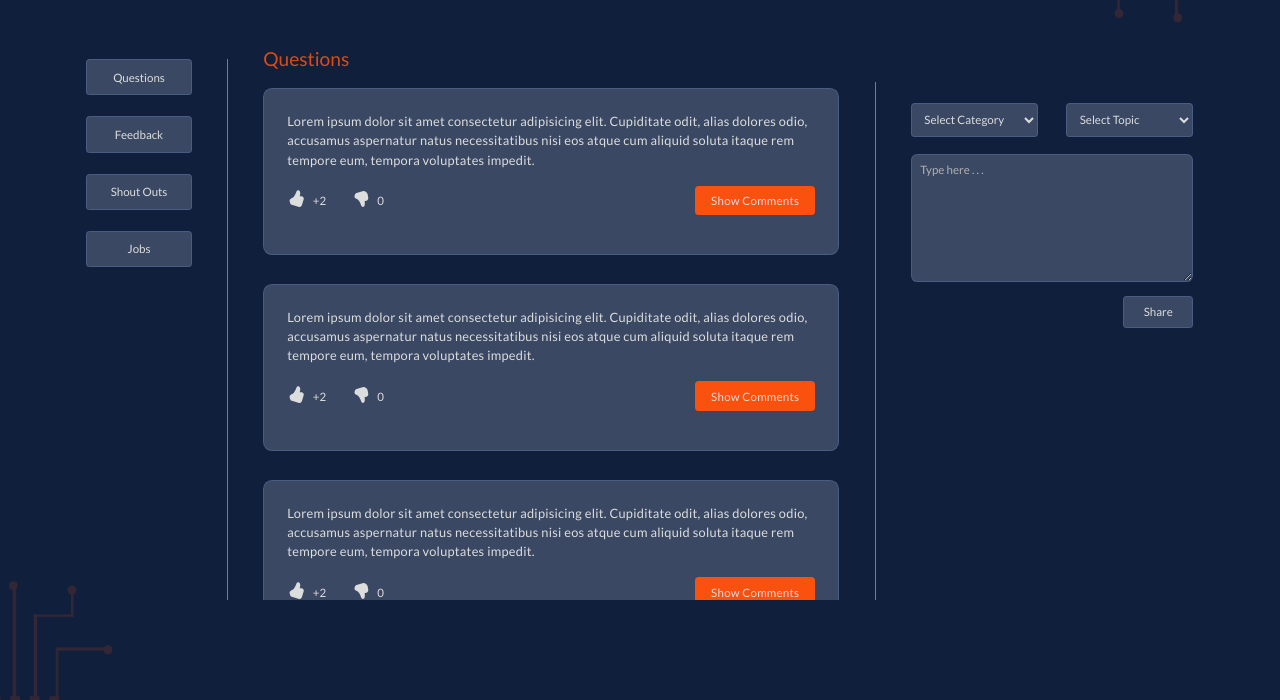
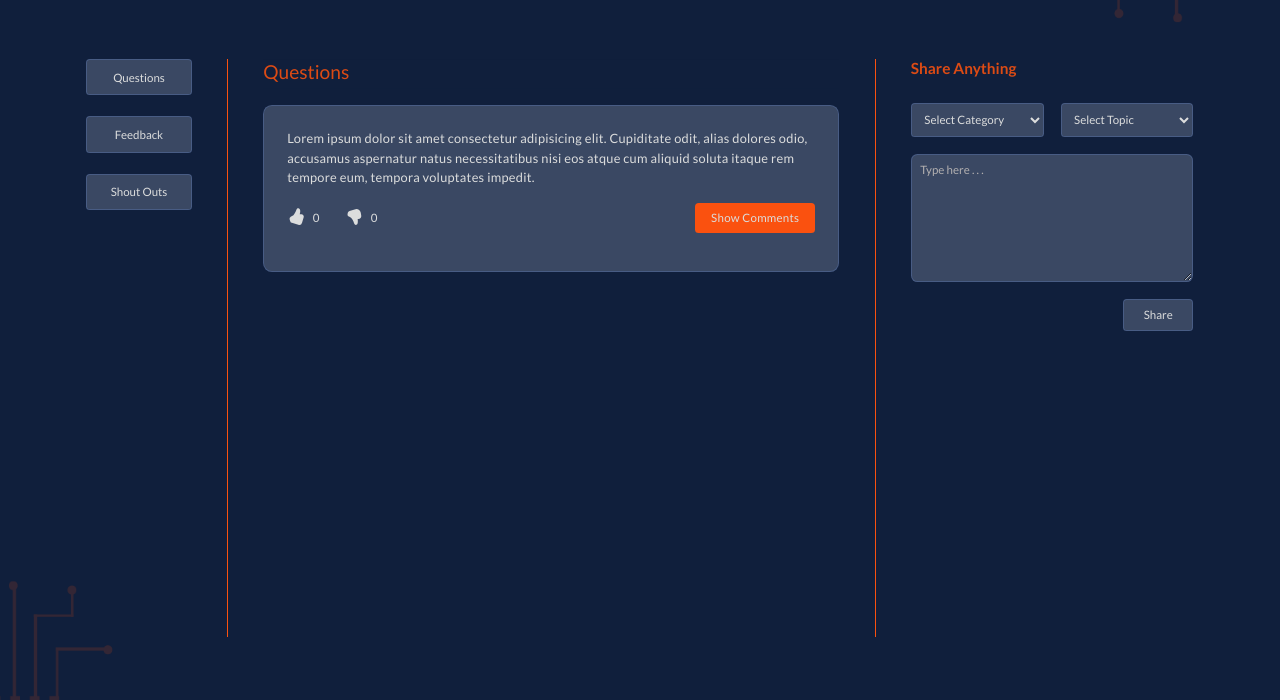
Before and after one commit to thesmartcoder7/moringa-feedback, a Flask app: page /user in a window 1280 px wide. Shown: the part 100-800 px from the top of the page. Run offline with Flask 2, Linux system fonts and the light colour scheme.

Commit message:
style: stucture and style the main feedback view

```diff
--- a/app/static/css/user.css
+++ b/app/static/css/user.css
@@ -34,6 +34,16 @@
   width: 100%;
   height: 100%;
   padding: 2% 4%;
+}
+
+@keyframes appear {
+  0% {
+    opacity: 0;
+  }
+
+  100% {
+    opacity: 1;
+  }
 }
 
 /* - - -  header styling - - - */
@@ -123,7 +133,7 @@
 #content {
   display: flex;
   padding-top: 5%;
-  height: 80%;
+  height: 85%;
 }
 
 #content #nav {
@@ -170,16 +180,17 @@
 }
 
 #content #main-view .main-content h1 {
-  margin-top: -1%;
+  margin-top: -2%;
   width: 100%;
   background-color: #101f3c;
-  position: fixed;
+  position: sticky;
+  top: 0;
   color: #fa520fde;
   font-size: 1.5vw;
   text-transform: capitalize;
-  margin-bottom: 3%;
+  margin-bottom: 1%;
+  padding-bottom: 1%;
   font-weight: 500;
-  padding-bottom: 1%;
 }
 
 #content #main-view .main-content .feedback {
@@ -187,18 +198,20 @@
 }
 
 #content #main-view .main-content .feedback .feedback-div {
-  margin-top: 5%;
+  margin-top: 4%;
   border-radius: 0.7vw;
   background-color: #3a4863;
   border: 0.1vw solid #668cd14d;
   padding: 4%;
 }
 
-#content #main-view .main-content .feedback .feedback-div hr {
-  background-color: #dcdddd48;
-  border: none;
-  outline: none;
-  height: 0.05vw;
+#content #main-view .main-content {
+  display: none;
+}
+
+#content #main-view .active {
+  display: block;
+  animation: appear 1s;
 }
 
 #content #main-view .main-content .feedback .feedback-div .stats {
@@ -317,6 +330,7 @@
   outline: none;
   background-color: transparent;
   padding: 2%;
+  font-size: 0.9vw;
 }
 
 #content
@@ -399,7 +413,7 @@
 }
 
 #share-anything form select {
-  width: 45%;
+  width: 47%;
   outline: none;
   border: 0.1vw solid #668cd14d;
   background-color: #3a4863;
@@ -414,11 +428,11 @@
   height: 10vw;
   outline: none;
   border-radius: 0.5vw;
-  margin-bottom: 5%;
+  margin-bottom: 6%;
   border-color: #668cd14d;
   background-color: #3a4863;
+  padding: 3%;
   font-size: 0.9vw;
-  padding: 3%;
 }
 
 #share-anything form textarea::placeholder {
--- a/app/static/js/user.js
+++ b/app/static/js/user.js
@@ -7,59 +7,23 @@
 
 let pitch_form = document.querySelector("#share-form");
 
-// let voteforms = document.querySelectorAll(".votesform");
-// print(voteforms);
-
-// for (let i = 0; i < voteforms.length; i++) {
-//   voteforms[i].addEventListener("submit", (e) => {
-//     e.preventDefault();
-//   });
-// }
-
 for (let i = 0; i < links.length; i++) {
   links[i].addEventListener("click", (e) => {
-    if (e.target.textContent === "my pitches") {
+    if (e.target.textContent === "questions") {
       for (let j = 0; j < links.length; j++) {
         categories[j].classList.remove("active");
       }
       for (let k = 0; k < links.length; k++) {
-        if (categories[k].id === "mypitches") {
+        if (categories[k].id === "questions") {
           categories[k].classList.add("active");
         }
       }
-    } else if (e.target.textContent === "all pitches") {
+    } else if (e.target.textContent === "feedback") {
       for (let j = 0; j < links.length; j++) {
         categories[j].classList.remove("active");
       }
       for (let k = 0; k < links.length; k++) {
-        if (categories[k].id === "allpitches") {
-          categories[k].classList.add("active");
-        }
-      }
-    } else if (e.target.textContent === "investors") {
-      for (let j = 0; j < links.length; j++) {
-        categories[j].classList.remove("active");
-      }
-      for (let k = 0; k < links.length; k++) {
-        if (categories[k].id === "investors") {
-          categories[k].classList.add("active");
-        }
-      }
-    } else if (e.target.textContent === "customers") {
-      for (let j = 0; j < links.length; j++) {
-        categories[j].classList.remove("active");
-      }
-      for (let k = 0; k < links.length; k++) {
-        if (categories[k].id === "customers") {
-          categories[k].classList.add("active");
-        }
-      }
-    } else if (e.target.textContent === "sales") {
-      for (let j = 0; j < links.length; j++) {
-        categories[j].classList.remove("active");
-      }
-      for (let k = 0; k < links.length; k++) {
-        if (categories[k].id === "sales") {
+        if (categories[k].id === "feedback") {
           categories[k].classList.add("active");
         }
       }
@@ -68,7 +32,7 @@
         categories[j].classList.remove("active");
       }
       for (let k = 0; k < links.length; k++) {
-        if (categories[k].id === "employees") {
+        if (categories[k].id === "shoutouts") {
           categories[k].classList.add("active");
         }
       }
--- a/app/templates/user.html
+++ b/app/templates/user.html
@@ -54,7 +54,6 @@
             <li class="nav">questions</li>
             <li class="nav">feedback</li>
             <li class="nav">shout outs</li>
-            <li class="nav">jobs</li>
           </ul>
         </section>
 
@@ -90,7 +89,7 @@
                           </svg>
                         </button>
                       </form>
-                      <span>+2</span>
+                      <span>0</span>
                     </div>
                     <div class="dislikes">
                       <form action="">
@@ -131,7 +130,14 @@
                   </div>
                 </div>
               </div>
+            </div>
+          </div>
 
+          <!-- feedback -->
+          <div id="feedback" class="main-content">
+            <h1>feedback</h1>
+            <!-- all the feedback -->
+            <div class="feedback">
               <div class="feedback-div">
                 <p class="single-feedback">
                   Lorem ipsum dolor sit amet consectetur adipisicing elit.
@@ -157,7 +163,7 @@
                           </svg>
                         </button>
                       </form>
-                      <span>+2</span>
+                      <span>0</span>
                     </div>
                     <div class="dislikes">
                       <form action="">
@@ -198,7 +204,14 @@
                   </div>
                 </div>
               </div>
+            </div>
+          </div>
 
+          <!-- shout outs -->
+          <div id="shoutouts" class="main-content">
+            <h1>shout outs</h1>
+            <!-- all the feedback -->
+            <div class="feedback">
               <div class="feedback-div">
                 <p class="single-feedback">
                   Lorem ipsum dolor sit amet consectetur adipisicing elit.
@@ -224,7 +237,7 @@
                           </svg>
                         </button>
                       </form>
-                      <span>+2</span>
+                      <span>0</span>
                     </div>
                     <div class="dislikes">
                       <form action="">
@@ -279,7 +292,6 @@
                 <option value="questions">Questions</option>
                 <option value="feedback">Feedback</option>
                 <option value="shout outs">Shout Outs</option>
-                <option value="jobs">Jobs</option>
               </select>
               <select id="about" name="about">
                 <option value="" selected>Select Topic</option>
```
